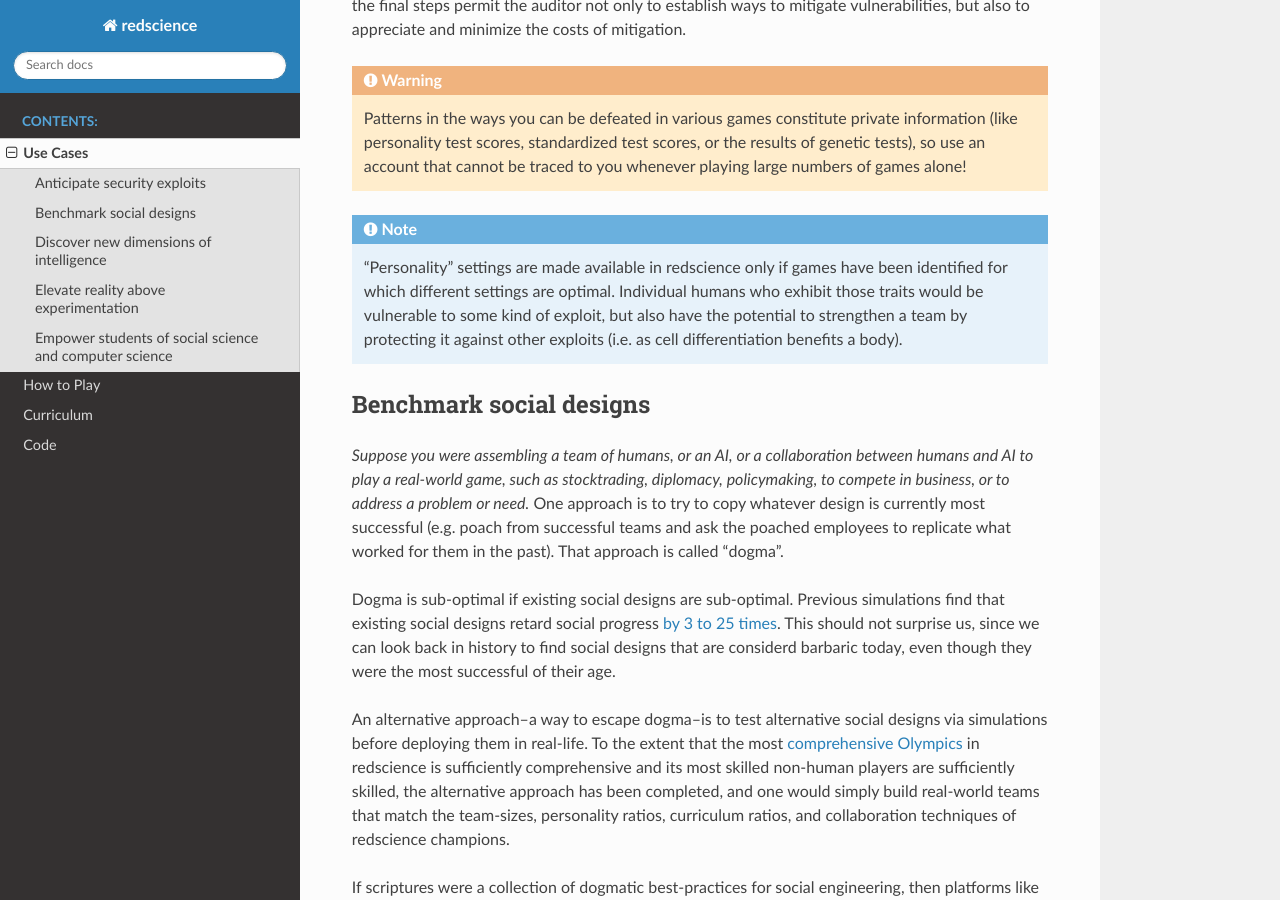
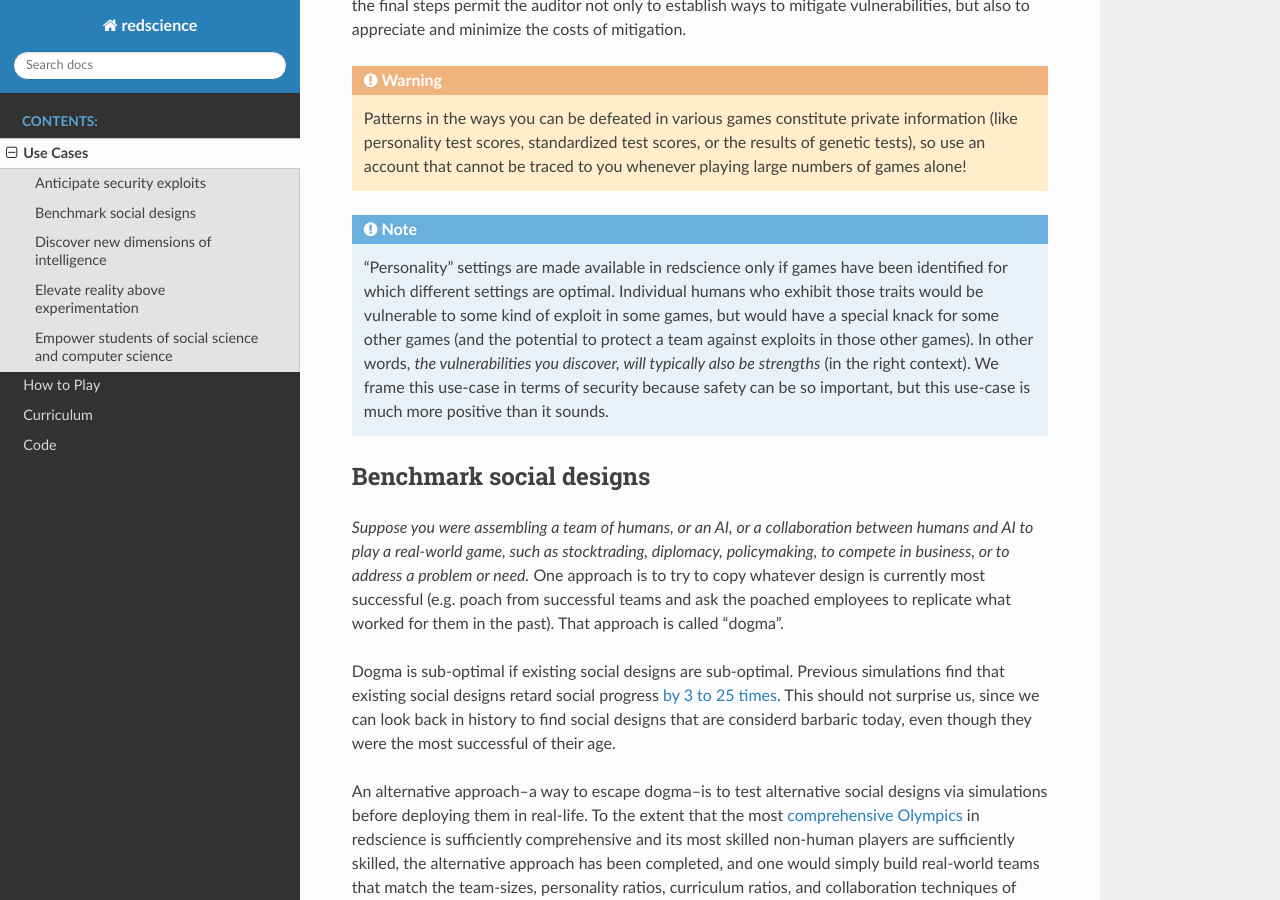
Before and after one commit to ChrisSantosLang/redscience, a Sphinx documentation site: the page built from docs/source/usecases.rst, in a window 1280 px wide and 900 px high, scrolled down 1470 px. Built offline with Sphinx 7.4.7 and the Read the Docs theme 2.0.0, drawn with Linux system fonts in a browser that asks for light colours.

Commit message:
Update usecases.rst

```diff
--- a/docs/source/usecases.rst
+++ b/docs/source/usecases.rst
@@ -73,9 +73,12 @@ vulnerabilities, but also to appreciate and minimize the costs of mitigation.
 
 .. Note:: "Personality" settings are made available in redscience only if games
   have been identified for which different settings are optimal. Individual humans who
-  exhibit those traits would be vulnerable to some kind of exploit, but also have the
-  potential to strengthen a team by protecting it against other exploits (i.e. as cell
-  differentiation benefits a body).
+  exhibit those traits would be vulnerable to some kind of exploit in some games, but
+  would have a special knack for some other games (and the potential to protect a team
+  against exploits in those other games). In other words,
+  *the vulnerabilities you discover, will typically also be strengths* (in the right
+  context).   We frame this use-case in terms of security because safety can be so
+  important, but this use-case is much more positive than it sounds.
 
 
 Benchmark social designs
```
